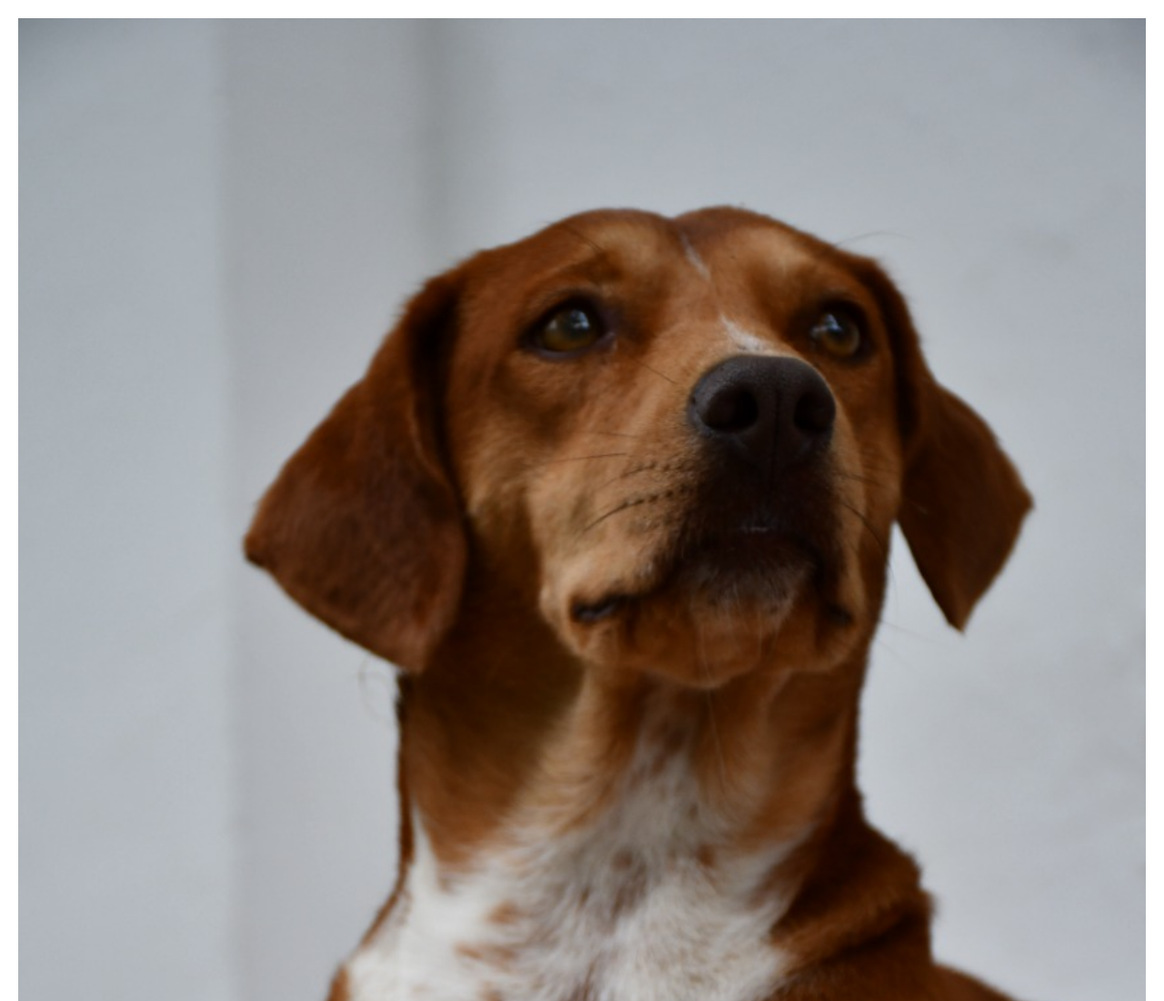
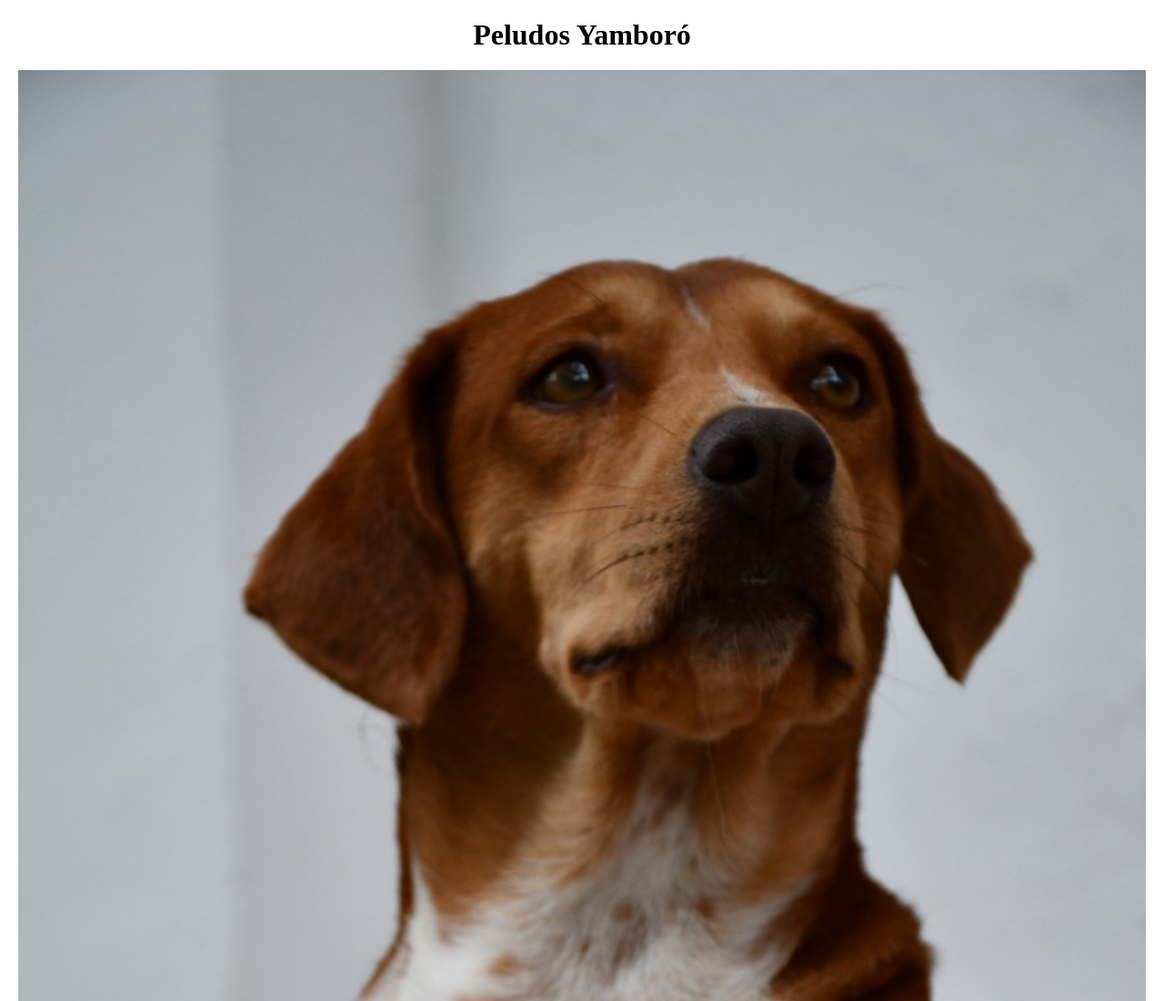
Before and after one commit to perritosyamboro/peludos, a plain HTML site: page index.html in a window 1280 px wide. Shown: the top 1100 px of the page at 91% size. Drawn offline with Linux system fonts and the light colour scheme.

Commit message:
centrar titulo

```diff
--- a/css/style.css
+++ b/css/style.css
@@ -2,6 +2,9 @@
     margin: 0;
     padding: 0;
     box-sizing: 0;
+}
+h1 {
+    text-align: center;
 }
 .content-main {
     margin: 20px;
--- a/index.html
+++ b/index.html
@@ -9,6 +9,7 @@
 </head>
 <body>
     <div class="content-main">
+        <h1>Peludos Yamboró</h1>
         <img class="perro1" src="img/perro1.jpeg" alt="Perro 1">
         <img class="perro2" src="img/perro2.jpeg" alt="Perro 2">
         <img class="perro3" src="img/perro3.jpeg" alt="Perro 3">
```
